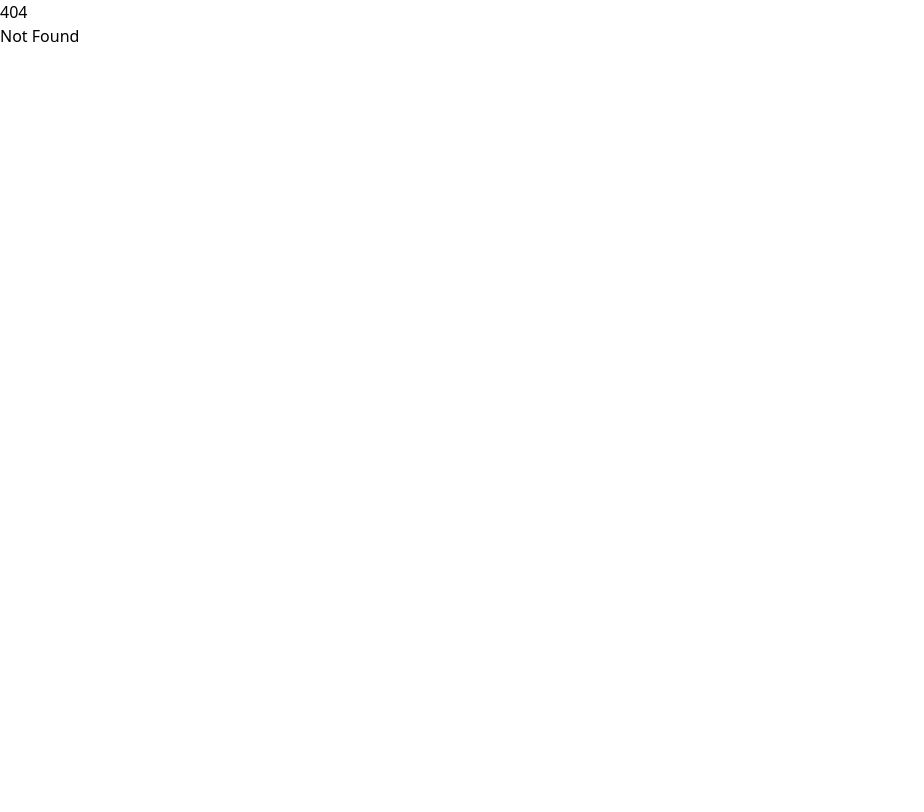
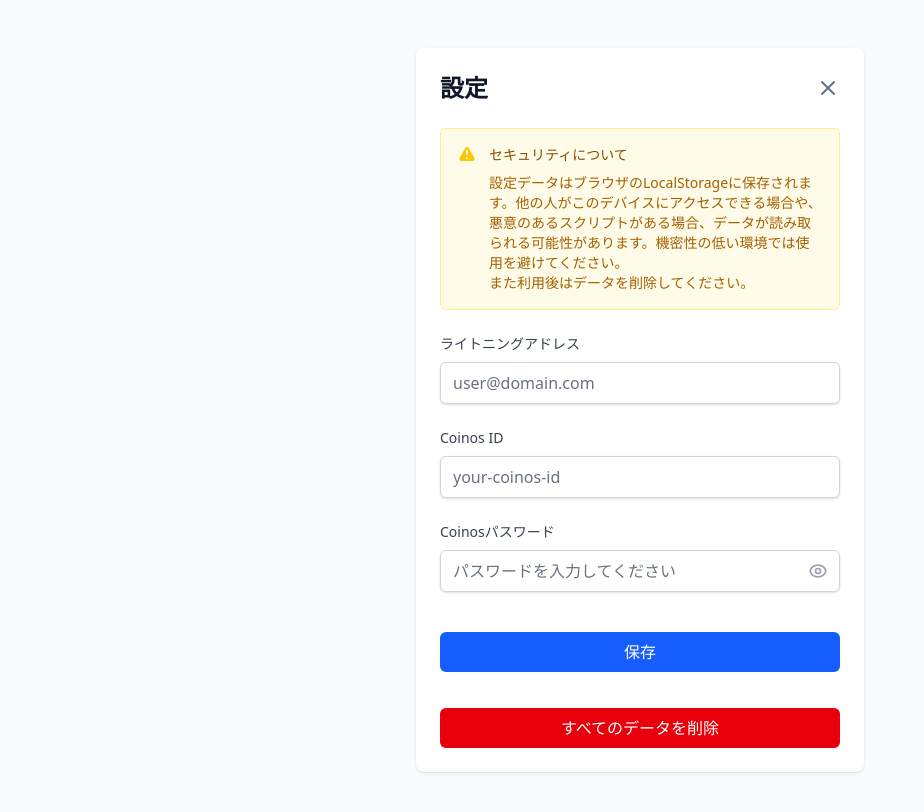
Before and after one commit to ocknamo/nostr-fortune-slip, a SvelteKit app: page /settings in a window 1280 px wide. Before the commit this address had no page. Shown: the top 812 px of the page, without its empty margins (0-924 px from the left). Built offline with nearby package versions, Linux system fonts and the light colour scheme.

Commit message:
feat setting page

```diff
--- a/src/routes/+page.svelte
+++ b/src/routes/+page.svelte
@@ -1,2 +1,30 @@
-<h1>Welcome to SvelteKit</h1>
-<p>Visit <a href="https://svelte.dev/docs/kit">svelte.dev/docs/kit</a> to read the documentation</p>
+<script lang="ts">
+import { goto } from '$app/navigation';
+
+function navigateToSettings() {
+  goto('/settings');
+}
+</script>
+
+<div class="min-h-screen bg-gray-50 py-12 px-4 sm:px-6 lg:px-8">
+  <div class="max-w-md mx-auto">
+    <div class="text-center">
+      <h1 class="text-3xl font-bold text-gray-900 mb-8">
+        Nostr Fortune Slip
+      </h1>
+
+      <div class="bg-white shadow rounded-lg p-6">
+        <p class="text-gray-600 mb-6">
+          メイン機能は開発中です。まずは設定を行ってください。
+        </p>
+
+        <button
+          on:click={navigateToSettings}
+          class="w-full bg-blue-600 hover:bg-blue-700 text-white font-medium py-2 px-4 rounded-md transition-colors focus:outline-none focus:ring-2 focus:ring-blue-500 focus:ring-offset-2"
+        >
+          設定画面へ
+        </button>
+      </div>
+    </div>
+  </div>
+</div>
--- /dev/null
+++ b/src/routes/settings/+page.svelte
@@ -0,0 +1,237 @@
+<script lang="ts">
+import { goto } from '$app/navigation';
+import { onMount } from 'svelte';
+
+// フォームデータ
+let lightningAddress = '';
+let coinosId = '';
+let coinosPassword = '';
+let showPassword = false;
+
+// UI状態
+let showSuccessMessage = false;
+let showDeleteMessage = false;
+let errors: Record<string, string> = {};
+
+// ローカルストレージからデータを読み込み
+onMount(() => {
+  if (typeof window !== 'undefined') {
+    lightningAddress = localStorage.getItem('lightningAddress') || '';
+    coinosId = localStorage.getItem('coinosId') || '';
+    coinosPassword = localStorage.getItem('coinosPassword') || '';
+  }
+});
+
+// バリデーション関数
+function validateForm(): boolean {
+  errors = {};
+
+  // ライトニングアドレスのバリデーション
+  if (!lightningAddress.trim()) {
+    errors.lightningAddress = 'ライトニングアドレスは必須です';
+  } else if (!/^[^@\s]+@[^@\s]+\.[^@\s]+$/.test(lightningAddress)) {
+    errors.lightningAddress = '正しいメールアドレス形式で入力してください（例：user@domain.com）';
+  }
+
+  // coinos-idのバリデーション
+  if (!coinosId.trim()) {
+    errors.coinosId = 'Coinos IDは必須です';
+  }
+
+  // coinos-passwordのバリデーション
+  if (!coinosPassword.trim()) {
+    errors.coinosPassword = 'Coinosパスワードは必須です';
+  }
+
+  return Object.keys(errors).length === 0;
+}
+
+// 保存処理
+function handleSave() {
+  if (validateForm()) {
+    localStorage.setItem('lightningAddress', lightningAddress);
+    localStorage.setItem('coinosId', coinosId);
+    localStorage.setItem('coinosPassword', coinosPassword);
+
+    showSuccessMessage = true;
+    setTimeout(() => {
+      showSuccessMessage = false;
+    }, 3000);
+  }
+}
+
+// メイン画面に戻る
+function goBack() {
+  goto('/');
+}
+
+// パスワード表示切り替え
+function togglePasswordVisibility() {
+  showPassword = !showPassword;
+}
+
+// データ削除処理
+function handleClearData() {
+  if (confirm('保存されているすべての設定データを削除しますか？この操作は取り消せません。')) {
+    localStorage.removeItem('lightningAddress');
+    localStorage.removeItem('coinosId');
+    localStorage.removeItem('coinosPassword');
+
+    // フォームをクリア
+    lightningAddress = '';
+    coinosId = '';
+    coinosPassword = '';
+
+    showDeleteMessage = true;
+    setTimeout(() => {
+      showDeleteMessage = false;
+    }, 3000);
+  }
+}
+</script>
+
+<div class="min-h-screen bg-gray-50 py-12 px-4 sm:px-6 lg:px-8">
+  <div class="max-w-md mx-auto">
+    <div class="bg-white shadow rounded-lg p-6">
+      <div class="flex items-center justify-between mb-6">
+        <h1 class="text-2xl font-bold text-gray-900">設定</h1>
+        <button
+          on:click={goBack}
+          class="text-gray-500 hover:text-gray-700 transition-colors"
+          title="戻る"
+        >
+          <svg class="w-6 h-6" fill="none" stroke="currentColor" viewBox="0 0 24 24">
+            <path stroke-linecap="round" stroke-linejoin="round" stroke-width="2" d="M6 18L18 6M6 6l12 12" />
+          </svg>
+        </button>
+      </div>
+
+      <!-- 成功メッセージ -->
+      {#if showSuccessMessage}
+        <div class="mb-4 p-3 bg-green-100 border border-green-300 text-green-700 rounded-md">
+          設定が正常に保存されました。
+        </div>
+      {/if}
+
+      <!-- 削除完了メッセージ -->
+      {#if showDeleteMessage}
+        <div class="mb-4 p-3 bg-red-100 border border-red-300 text-red-700 rounded-md">
+          すべての設定データが削除されました。
+        </div>
+      {/if}
+
+      <!-- セキュリティ警告 -->
+      <div class="mb-6 p-4 bg-yellow-50 border border-yellow-200 rounded-md">
+        <div class="flex">
+          <div class="flex-shrink-0">
+            <svg class="h-5 w-5 text-yellow-400" fill="currentColor" viewBox="0 0 20 20">
+              <path fill-rule="evenodd" d="M8.257 3.099c.765-1.36 2.722-1.36 3.486 0l5.58 9.92c.75 1.334-.213 2.98-1.742 2.98H4.42c-1.53 0-2.493-1.646-1.743-2.98l5.58-9.92zM11 13a1 1 0 11-2 0 1 1 0 012 0zm-1-8a1 1 0 00-1 1v3a1 1 0 002 0V6a1 1 0 00-1-1z" clip-rule="evenodd" />
+            </svg>
+          </div>
+          <div class="ml-3">
+            <h3 class="text-sm font-medium text-yellow-800">セキュリティについて</h3>
+            <div class="mt-2 text-sm text-yellow-700">
+              <p>設定データはブラウザのLocalStorageに保存されます。他の人がこのデバイスにアクセスできる場合や、悪意のあるスクリプトがある場合、データが読み取られる可能性があります。機密性の低い環境では使用を避けてください。</p>
+              <p>また利用後はデータを削除してください。</p>
+            </div>
+          </div>
+        </div>
+      </div>
+
+      <form on:submit|preventDefault={handleSave} class="space-y-6">
+        <!-- ライトニングアドレス -->
+        <div>
+          <label for="lightning-address" class="block text-sm font-medium text-gray-700 mb-2">
+            ライトニングアドレス
+          </label>
+          <input
+            id="lightning-address"
+            type="email"
+            bind:value={lightningAddress}
+            placeholder="user@domain.com"
+            class="w-full px-3 py-2 border border-gray-300 rounded-md shadow-sm focus:outline-none focus:ring-2 focus:ring-blue-500 focus:border-blue-500"
+            class:border-red-500={errors.lightningAddress}
+          />
+          {#if errors.lightningAddress}
+            <p class="mt-1 text-sm text-red-600">{errors.lightningAddress}</p>
+          {/if}
+        </div>
+
+        <!-- Coinos ID -->
+        <div>
+          <label for="coinos-id" class="block text-sm font-medium text-gray-700 mb-2">
+            Coinos ID
+          </label>
+          <input
+            id="coinos-id"
+            type="text"
+            bind:value={coinosId}
+            placeholder="your-coinos-id"
+            class="w-full px-3 py-2 border border-gray-300 rounded-md shadow-sm focus:outline-none focus:ring-2 focus:ring-blue-500 focus:border-blue-500"
+            class:border-red-500={errors.coinosId}
+          />
+          {#if errors.coinosId}
+            <p class="mt-1 text-sm text-red-600">{errors.coinosId}</p>
+          {/if}
+        </div>
+
+        <!-- Coinos パスワード -->
+        <div>
+          <label for="coinos-password" class="block text-sm font-medium text-gray-700 mb-2">
+            Coinosパスワード
+          </label>
+          <div class="relative">
+            <input
+              id="coinos-password"
+              type={showPassword ? 'text' : 'password'}
+              bind:value={coinosPassword}
+              placeholder="パスワードを入力してください"
+              class="w-full px-3 py-2 pr-10 border border-gray-300 rounded-md shadow-sm focus:outline-none focus:ring-2 focus:ring-blue-500 focus:border-blue-500"
+              class:border-red-500={errors.coinosPassword}
+            />
+            <button
+              type="button"
+              on:click={togglePasswordVisibility}
+              class="absolute inset-y-0 right-0 pr-3 flex items-center text-gray-400 hover:text-gray-600"
+            >
+              {#if showPassword}
+                <svg class="w-5 h-5" fill="none" stroke="currentColor" viewBox="0 0 24 24">
+                  <path stroke-linecap="round" stroke-linejoin="round" stroke-width="2" d="M13.875 18.825A10.05 10.05 0 0112 19c-4.478 0-8.268-2.943-9.543-7a9.97 9.97 0 011.563-3.029m5.858.908a3 3 0 114.243 4.243M9.878 9.878l4.242 4.242M9.878 9.878L3 3m6.878 6.878L21 21" />
+                </svg>
+              {:else}
+                <svg class="w-5 h-5" fill="none" stroke="currentColor" viewBox="0 0 24 24">
+                  <path stroke-linecap="round" stroke-linejoin="round" stroke-width="2" d="M15 12a3 3 0 11-6 0 3 3 0 016 0z" />
+                  <path stroke-linecap="round" stroke-linejoin="round" stroke-width="2" d="M2.458 12C3.732 7.943 7.523 5 12 5c4.478 0 8.268 2.943 9.542 7-1.274 4.057-5.064 7-9.542 7-4.477 0-8.268-2.943-9.542-7z" />
+                </svg>
+              {/if}
+            </button>
+          </div>
+          {#if errors.coinosPassword}
+            <p class="mt-1 text-sm text-red-600">{errors.coinosPassword}</p>
+          {/if}
+        </div>
+
+        <!-- 保存ボタン -->
+        <div class="pt-4">
+          <button
+            type="submit"
+            class="w-full bg-blue-600 hover:bg-blue-700 text-white font-medium py-2 px-4 rounded-md transition-colors focus:outline-none focus:ring-2 focus:ring-blue-500 focus:ring-offset-2"
+          >
+            保存
+          </button>
+        </div>
+
+        <!-- データ削除ボタン -->
+        <div class="pt-3">
+          <button
+            type="button"
+            on:click={handleClearData}
+            class="w-full bg-red-600 hover:bg-red-700 text-white font-medium py-2 px-4 rounded-md transition-colors focus:outline-none focus:ring-2 focus:ring-red-500 focus:ring-offset-2"
+          >
+            すべてのデータを削除
+          </button>
+        </div>
+      </form>
+    </div>
+  </div>
+</div>
```
